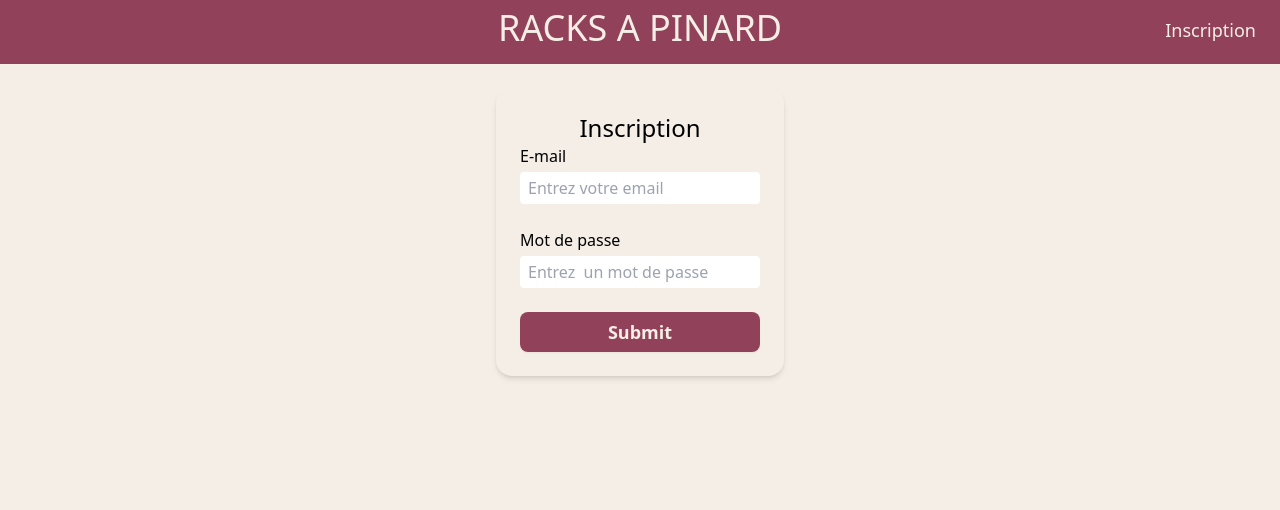
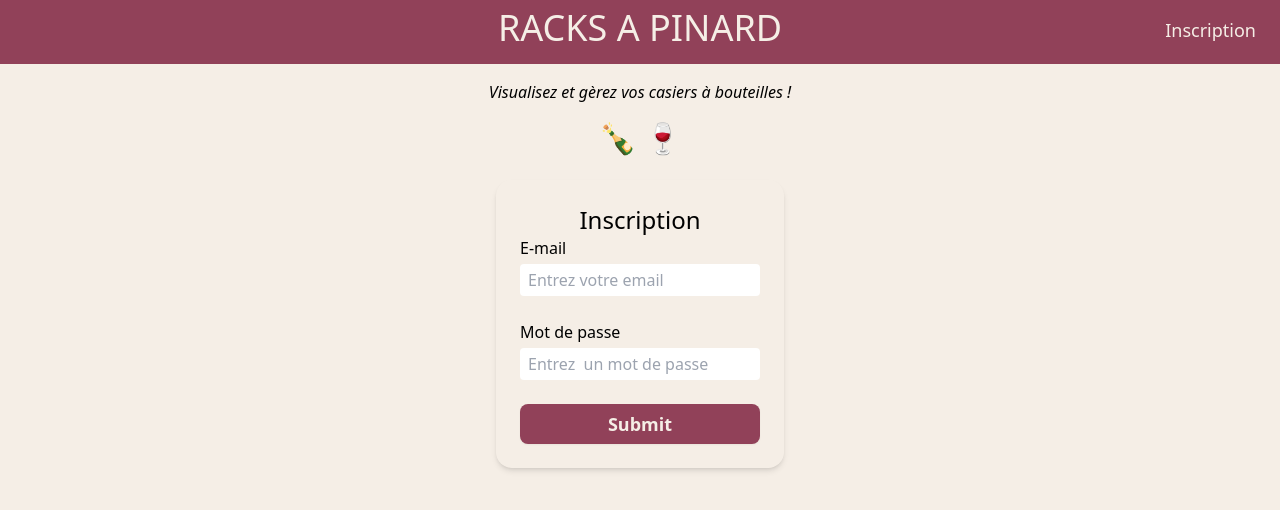
Before and after one commit to arnaudpant/ts-rack-pinard, a React (Vite) app: page / in a window 1280 px wide. Shown: the top 510 px of the page. Built offline with nearby package versions, Linux system fonts and the light colour scheme.

Commit message:
Changement titre

```diff
--- a/src/App.tsx
+++ b/src/App.tsx
@@ -9,6 +9,8 @@ function App() {
   return (
     <div className="bg-fond min-h-screen">
       <Header />
+      <h2 className="text-center italic py-4 px-1">Visualisez et gèrez vos casiers à bouteilles !</h2>
+      <div className="text-center text-3xl">🍾 🍷</div>
       <BoxConnexion />
     </div>
 
--- a/src/ui/components/formulaire/FormRegister.tsx
+++ b/src/ui/components/formulaire/FormRegister.tsx
@@ -32,7 +32,6 @@ const FormRegister = ({ form }: Props) => {
                     register={register}
                     errors={errors}
                     />
-
                 {/* //TODO: Installer clsx pour isLoading = cursor-wait */}
                 <input type="submit" className="h-10 bg-vin text-fond font-bold text-lg rounded-lg shadow-sm" />
 
```
